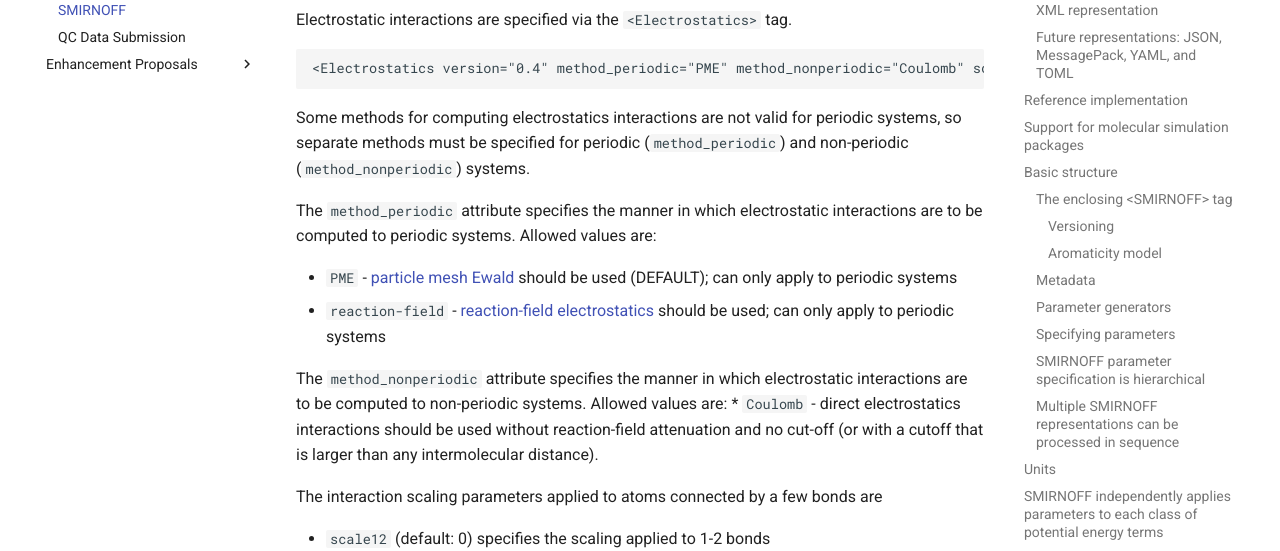
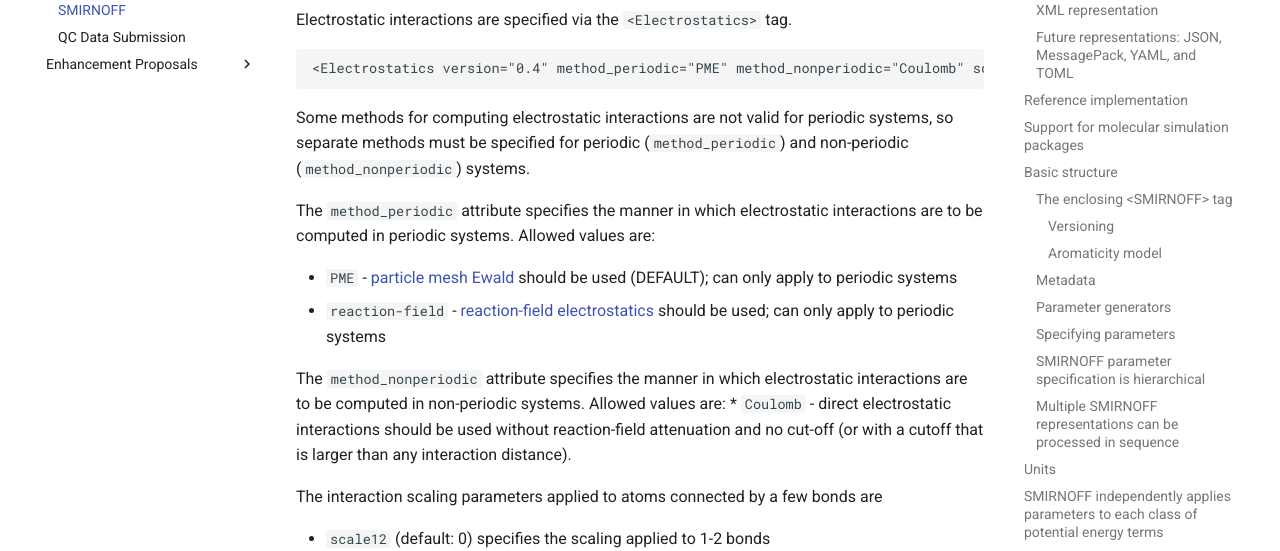
Before and after one commit to openforcefield/standards, an MkDocs documentation site: the page built from docs/standards/smirnoff.md, in a window 1280 px wide and 900 px high, scrolled down 11951 px. Shown: the part 152-703 px from the top of the window. Built offline with MkDocs 1.6.1 and Material for MkDocs 9.7.7, drawn with Linux system fonts in a browser that asks for light colours.

Commit message:
Fix typos, wordings

````diff
--- a/docs/standards/smirnoff.md
+++ b/docs/standards/smirnoff.md
@@ -367,18 +367,18 @@ Electrostatic interactions are specified via the `<Electrostatics>` tag.
 <Electrostatics version="0.4" method_periodic="PME" method_nonperiodic="Coulomb" scale12="0.0" scale13="0.0" scale14="0.833333" scale15="1.0"/>
 ```
 
-Some methods for computing electrostatics interactions are not valid for periodic systems, so
+Some methods for computing electrostatic interactions are not valid for periodic systems, so
 separate methods must be specified for periodic (`method_periodic`) and non-periodic
 (`method_nonperiodic`) systems.
 
-The `method_periodic` attribute specifies the manner in which electrostatic interactions are to be computed to periodic systems. Allowed values are:
+The `method_periodic` attribute specifies the manner in which electrostatic interactions are to be computed in periodic systems. Allowed values are:
 
 * `PME` - [particle mesh Ewald](https://docs.openmm.org/latest/userguide/theory.html#coulomb-interaction-with-particle-mesh-ewald) should be used (DEFAULT); can only apply to periodic systems
 * `reaction-field` - [reaction-field electrostatics](https://docs.openmm.org/latest/userguide/theory.html#coulomb-interaction-with-cutoff) should be used; can only apply to periodic systems
 
-The `method_nonperiodic` attribute specifies the manner in which electrostatic interactions are to be computed to non-periodic systems. Allowed values are:
-* `Coulomb` - direct electrostatics interactions should be used without reaction-field attenuation and
-  no cut-off (or with a cutoff that is larger than any intermolecular distance).
+The `method_nonperiodic` attribute specifies the manner in which electrostatic interactions are to be computed in non-periodic systems. Allowed values are:
+* `Coulomb` - direct electrostatic interactions should be used without reaction-field attenuation and
+  no cut-off (or with a cutoff that is larger than any interaction distance).
 
 The interaction scaling parameters applied to atoms connected by a few bonds are
 
````
